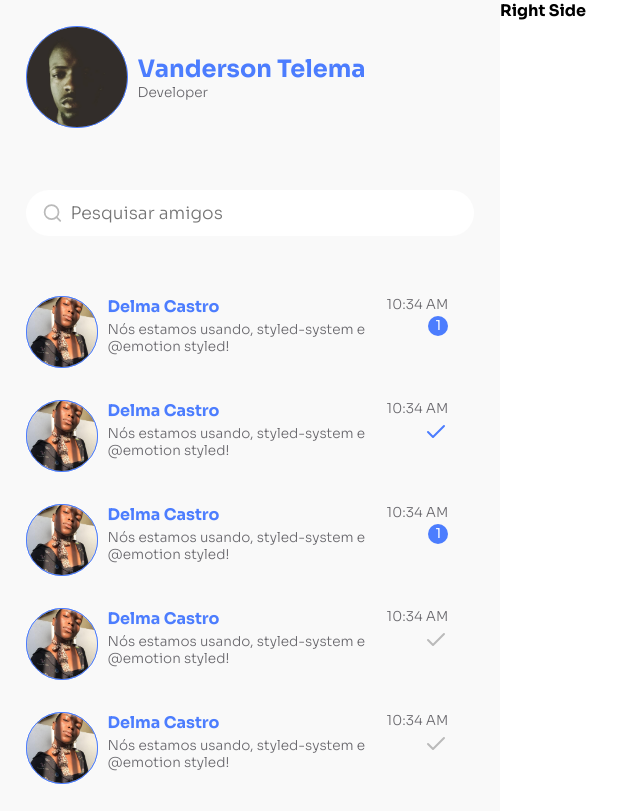
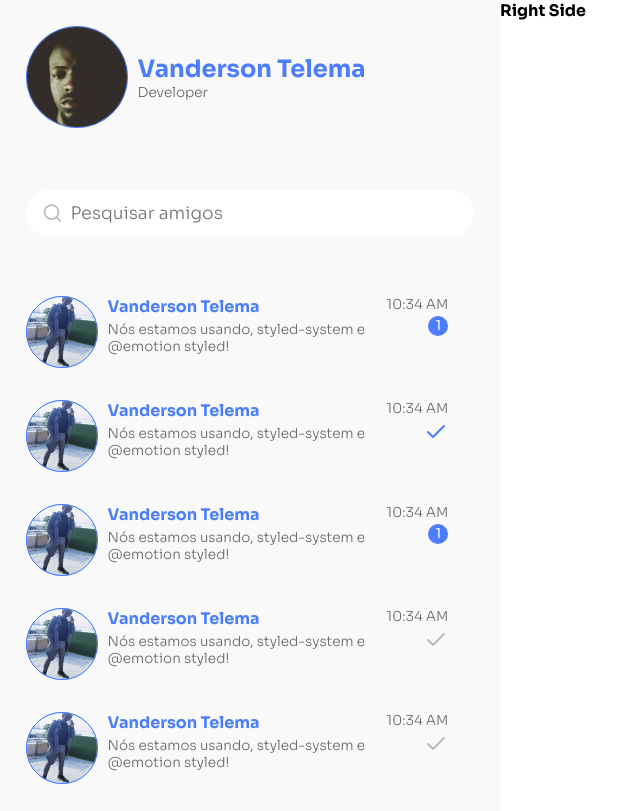
Before and after one commit to Vanderson7593/socialize, a Next.js app: page / in a window 1280 px wide. Shown: the whole page, without its empty margins (0-640 px from the left). Built offline with nearby package versions, Linux system fonts and the light colour scheme.

Commit message:
chore: message photo

```diff
--- a/client/views/messenger/components/left-side/components/message/index.tsx
+++ b/client/views/messenger/components/left-side/components/message/index.tsx
@@ -10,12 +10,12 @@ const Message: FC<{ isReaded: boolean; c: boolean }> = ({ isReaded, c }) => {
   return (
     <Flex style={{ gap: 10, cursor: 'pointer' }}>
       <Flex>
-        <Avatar src="/delma.jpg" width={70} height={70} />
+        <Avatar src="/van.jpg" width={70} height={70} />
       </Flex>
       <Flex>
         <Flex flex="1">
           <Flex flexDirection="column" style={{ gap: 4 }} width={279}>
-            <Heading color={colors.BLUE}>Delma Castro</Heading>
+            <Heading color={colors.BLUE}>Vanderson Telema</Heading>
             <Text>Nós estamos usando, styled-system e @emotion styled!</Text>
           </Flex>
         </Flex>
```
Also changed, not shown: public/val.jpg (added), public/van.jpg (added).
